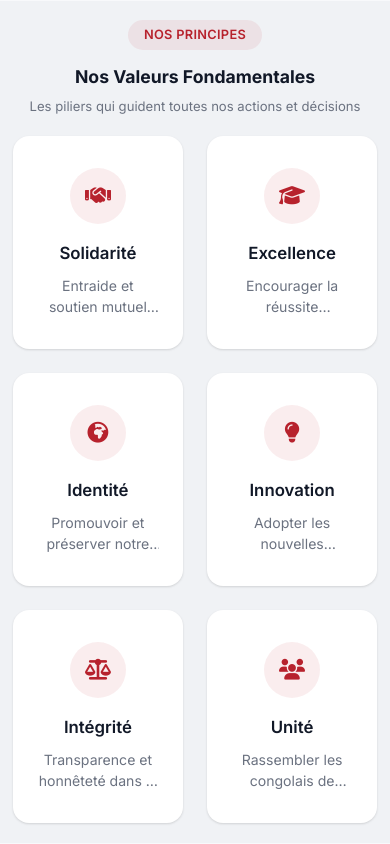
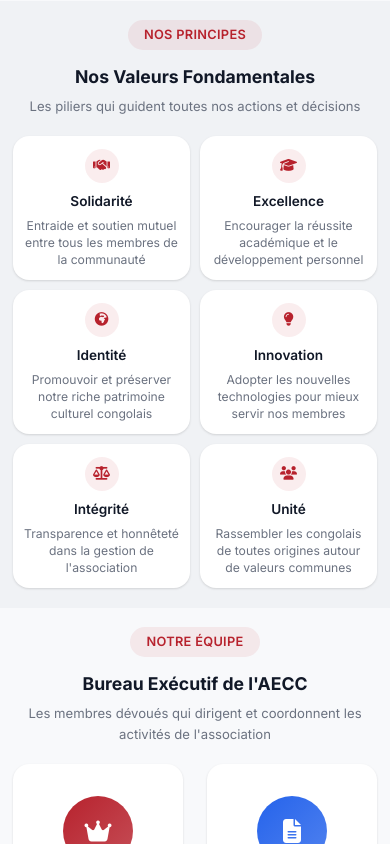
Before and after one commit to EspenQueston/aecc, a React (Vite) app in the folder client-react/: page /about in a window 390 px wide. Shown: the part 1300-2144 px from the top of the page. Built offline with nearby package versions, Linux system fonts and the light colour scheme.

Commit message:
fix: about page card spacing, visible values/services content on mobile

```diff
--- a/client-react/src/styles/global.css
+++ b/client-react/src/styles/global.css
@@ -571,8 +571,14 @@
   .office-avatar,.team-avatar{width:42px;height:42px;font-size:.9rem}
   .activity-icon,.value-icon{width:36px;height:36px;font-size:.85rem}
   .scholarship-icon{font-size:1.4rem}
-  .scholarship-card h3,.office-card h3,.team-card h3,.activity-card h3,.value-card h3,.service-card h3{font-size:.85rem;margin-bottom:.2rem}
-  .scholarship-desc,.office-card p,.team-card p,.activity-card p,.value-card p,.service-card p{font-size:.78rem;line-height:1.4}
+  .scholarship-card h3,.office-card h3,.team-card h3,.activity-card h3{font-size:.85rem;margin-bottom:.2rem}
+  .scholarship-desc,.office-card p,.team-card p,.activity-card p{font-size:.78rem;line-height:1.4}
+  .value-card,.service-card{padding:.7rem .6rem}
+  .value-icon{width:30px;height:30px;font-size:.8rem;margin-bottom:.4rem}
+  .value-card h3,.service-card h3{font-size:.82rem;margin-bottom:.2rem}
+  .value-card p,.service-card p{font-size:.72rem;line-height:1.35}
+  .values-grid,.services-grid{gap:.5rem}
+  .service-number{font-size:1rem;top:.3rem;right:.4rem}
   .cta-section{margin:0 -1rem}
   .cta-content{padding:1.2rem 1rem}
   .cta-content h2{font-size:1.05rem;margin-bottom:.3rem}
@@ -672,8 +678,8 @@
 .card-expand-btn.expanded i{transform:rotate(180deg)}
 @media(max-width:768px){
   .card-expand-btn{display:inline-flex}
-  .office-card p,.team-card p,.scholarship-desc,.activity-card p,.value-card p,.service-card p,.news-content p,.course-card p{display:-webkit-box;-webkit-line-clamp:2;-webkit-box-orient:vertical;overflow:hidden}
-  .office-card p.expanded,.team-card p.expanded,.scholarship-desc.expanded,.activity-card p.expanded,.value-card p.expanded,.service-card p.expanded,.news-content p.expanded,.course-card p.expanded{-webkit-line-clamp:unset;display:block}
+  .office-card p,.team-card p,.scholarship-desc,.activity-card p,.news-content p,.course-card p{display:-webkit-box;-webkit-line-clamp:2;-webkit-box-orient:vertical;overflow:hidden}
+  .office-card p.expanded,.team-card p.expanded,.scholarship-desc.expanded,.activity-card p.expanded,.news-content p.expanded,.course-card p.expanded{-webkit-line-clamp:unset;display:block}
 }
 
 /* ─── Logo Placeholder ─── */
@@ -1205,7 +1211,13 @@
 }
 @media(max-width:768px){
   .office-grid,.team-grid,.scholarships-grid,.activities-grid,.values-grid,.services-grid,.learning-grid,.links-grid,.features-grid{grid-template-columns:repeat(2,1fr)}
+  .values-grid,.services-grid{gap:.6rem}
   .scholarships-grid,.activities-grid{grid-template-columns:1fr}
+  .value-card,.service-card{padding:.8rem .7rem;text-align:center}
+  .value-icon{width:34px;height:34px;font-size:.85rem;margin-bottom:.5rem}
+  .value-card h3,.service-card h3{font-size:.85rem;margin-bottom:.25rem}
+  .value-card p,.service-card p{font-size:.76rem;line-height:1.4}
+  .service-number{font-size:1.2rem;top:.4rem;right:.5rem}
   .telegram-grid{grid-template-columns:1fr}
   .page-hero h1{font-size:1.6rem}
   .hero-trust{flex-wrap:wrap;gap:.8rem}
```
